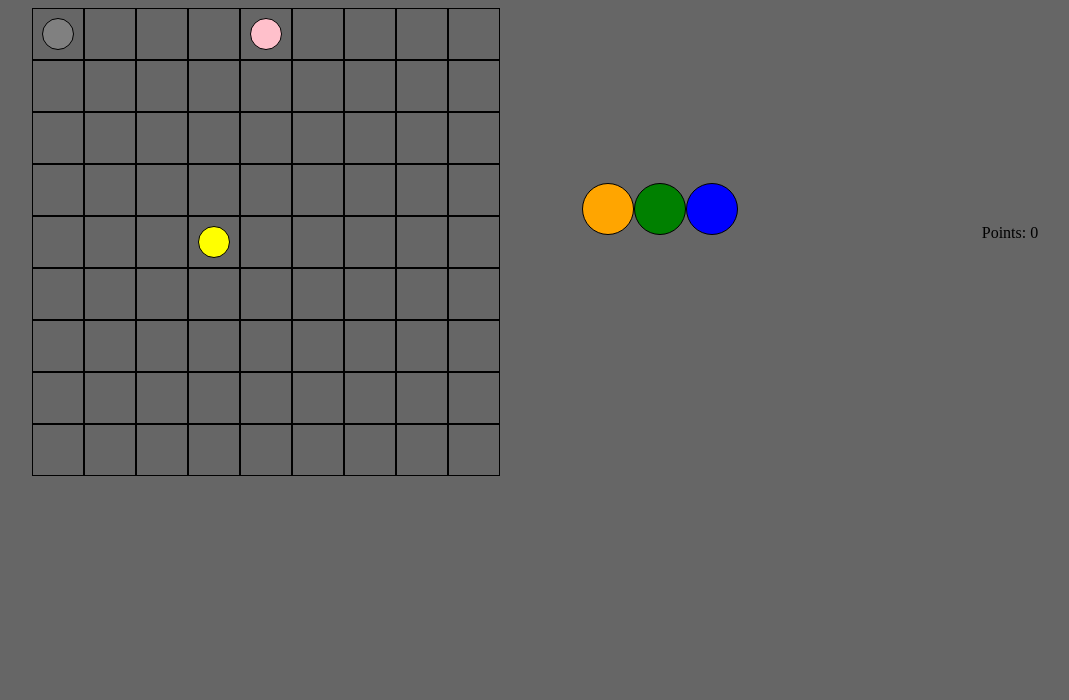
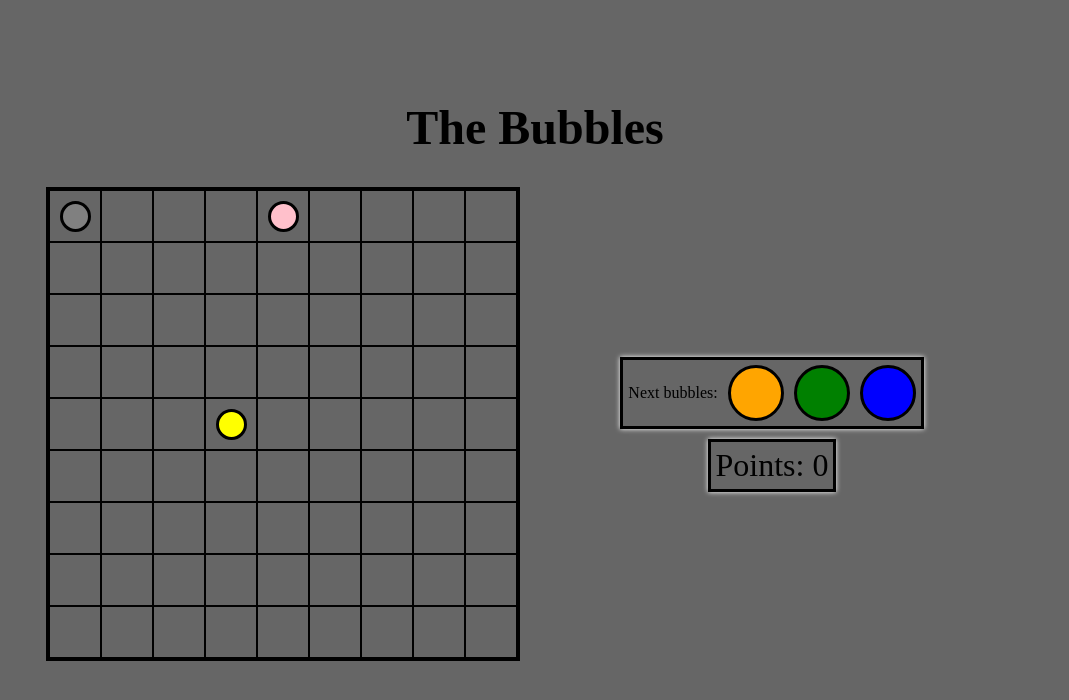
Before and after one commit to Wenszel/ts-bubbles, a website built with webpack: page public/index.html in a window 1280 px wide. Shown: the whole page, without its empty margins (105-1174 px from the left). Built offline with nearby package versions, Linux system fonts and the light colour scheme.

Commit message:
added styles

```diff
--- a/public/index.css
+++ b/public/index.css
@@ -1,5 +1,10 @@
 body {
     background-color: rgb(102, 102, 102);
+    text-align: center;
+}
+h1 {
+    font-size: 3rem;
+    margin-top: 100px;
 }
 #app {
     display: flex;
@@ -8,9 +13,8 @@ body {
     flex-direction: row;
 }
 #map {
+    border: 3px solid black;
     display: grid;
-    width: 450px;
-    height: 450px;
     grid-template-columns: auto auto auto auto auto auto auto auto auto;
 }
 .map-el {
@@ -22,25 +26,45 @@ body {
     border: 1px solid black;
 }
 .bubble {
-    border: 1px solid black;
-    width: 60%;
-    height: 60%;
+    border: 3px solid black;
+    width: 50%;
+    height: 50%;
     border-radius: 50%;
 }
 .preview-bubble {
-    border: 1px solid black;
+    background-color: rgb(88, 88, 88);
+    border: 3px solid black;
+    margin: 5px;
     width: 50px;
     height: 50px;
     border-radius: 50%;
 }
 #preview {
+    border: 3px solid black;
+    box-shadow: 0 0 5px rgba(255, 255, 255);
+    display: flex;
+    justify-content: center;
+    align-items: center;
+    flex-direction: row;
+}
+#preview > p {
+    margin: 5px;
+}
+#score {
+    margin-top: 10px;
+    padding: 5px;
+    border: 3px solid black;
+    box-shadow: 0 0 5px rgba(255, 255, 255);
+    font-size: 2rem;
+}
+.selected-bubble {
+    width: 80% !important;
+    height: 80% !important;
+}
+#aside {
     margin: 100px;
     display: flex;
-    flex-direction: row;
-    height: 100px;
-    width: 300px;
+    flex-direction: column;
+    align-items: center;
+    justify-content: center;
 }
-.selected-bubble {
-    width: 100% !important;
-    height: 100% !important;
-}
--- a/public/index.html
+++ b/public/index.html
@@ -9,6 +9,7 @@
         <title>Bubbles</title>
     </head>
     <body>
+        <h1>The Bubbles</h1>
         <div id="app"></div>
     </body>
 </html>
--- a/src/Game.ts
+++ b/src/Game.ts
@@ -2,24 +2,29 @@ import GameMap from "./GameMap";
 import { COLORS } from "./Constans";
 class Game {
     previewBubbles: Array<string>;
-    previewEl: HTMLElement;
-    scoreEl: HTMLElement;
-    quantityToCrush: number = 5;
+    private previewEl: HTMLElement;
+    private scoreEl: HTMLElement;
+    private asideEl: HTMLElement;
+    public quantityToCrush: number = 5;
     score: number = 0;
     map: GameMap;
     constructor() {
         this.map = new GameMap(9, 9, this);
         this.previewBubbles = this.drawBubbleColors(3);
+        this.asideEl = document.createElement("div");
+        this.asideEl.id = "aside";
+        document.getElementById("app").appendChild(this.asideEl);
         this.initPreview();
         this.initScore();
         this.nextRound();
     }
-    initScore() {
+    private initScore() {
         this.scoreEl = document.createElement("div");
+        this.scoreEl.id = "score";
         this.scoreEl.innerHTML = `Points: ${this.score}`;
-        document.getElementById("app").appendChild(this.scoreEl);
+        document.getElementById("aside").appendChild(this.scoreEl);
     }
-    initPreview() {
+    private initPreview() {
         this.previewEl = document.createElement("div");
         this.previewEl.id = "preview";
         for (let color of this.previewBubbles) {
@@ -28,10 +33,13 @@ class Game {
             previewBubble.style.backgroundColor = color;
             this.previewEl.appendChild(previewBubble);
         }
-        document.getElementById("app").appendChild(this.previewEl);
+        document.getElementById("aside").appendChild(this.previewEl);
     }
     changePreviewBubbles(drawedColors: Array<string>) {
         this.previewEl.innerHTML = "";
+        const pEl = document.createElement("p");
+        pEl.textContent = "Next bubbles:";
+        this.previewEl.append(pEl);
         this.previewBubbles = drawedColors;
         for (let color of drawedColors) {
             const previewBubble = document.createElement("div");
--- a/src/ShortesPath.ts
+++ b/src/ShortesPath.ts
@@ -24,13 +24,13 @@ class ShortesPath {
             }
         }
         let last: Step = this.steps[this.steps.length - 1].find(i => i.node === this.end);
-        this.steps.splice(this.steps.length - 1, 1);
+        this.steps.splice(-1);
         let parent: MapNode = null;
         while (this.steps.length > 0) {
             this.path.push(last.node);
             parent = last.parent;
             last = this.steps[this.steps.length - 1].find(i => i.node === parent);
-            this.steps.splice(this.steps.length - 1, 1);
+            this.steps.splice(-1);
         }
         this.path.push(this.start);
         return true;
```
